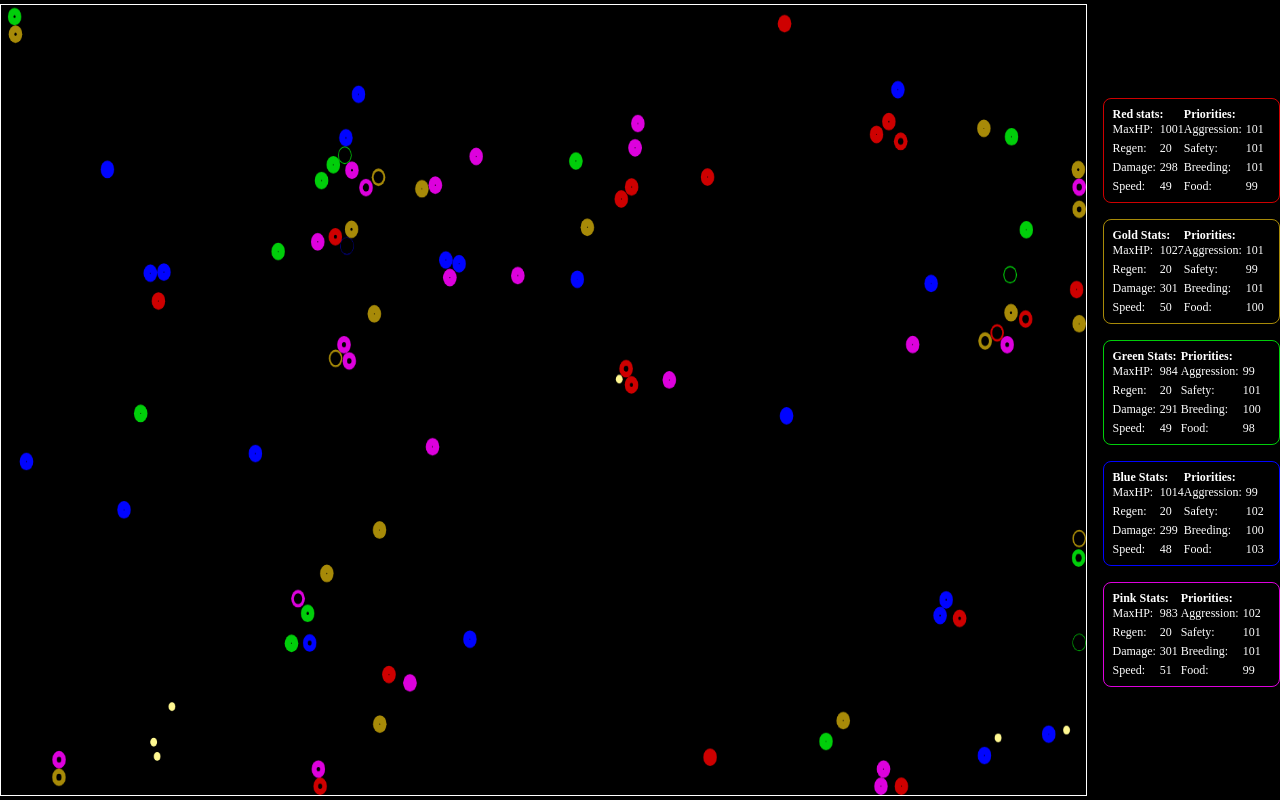
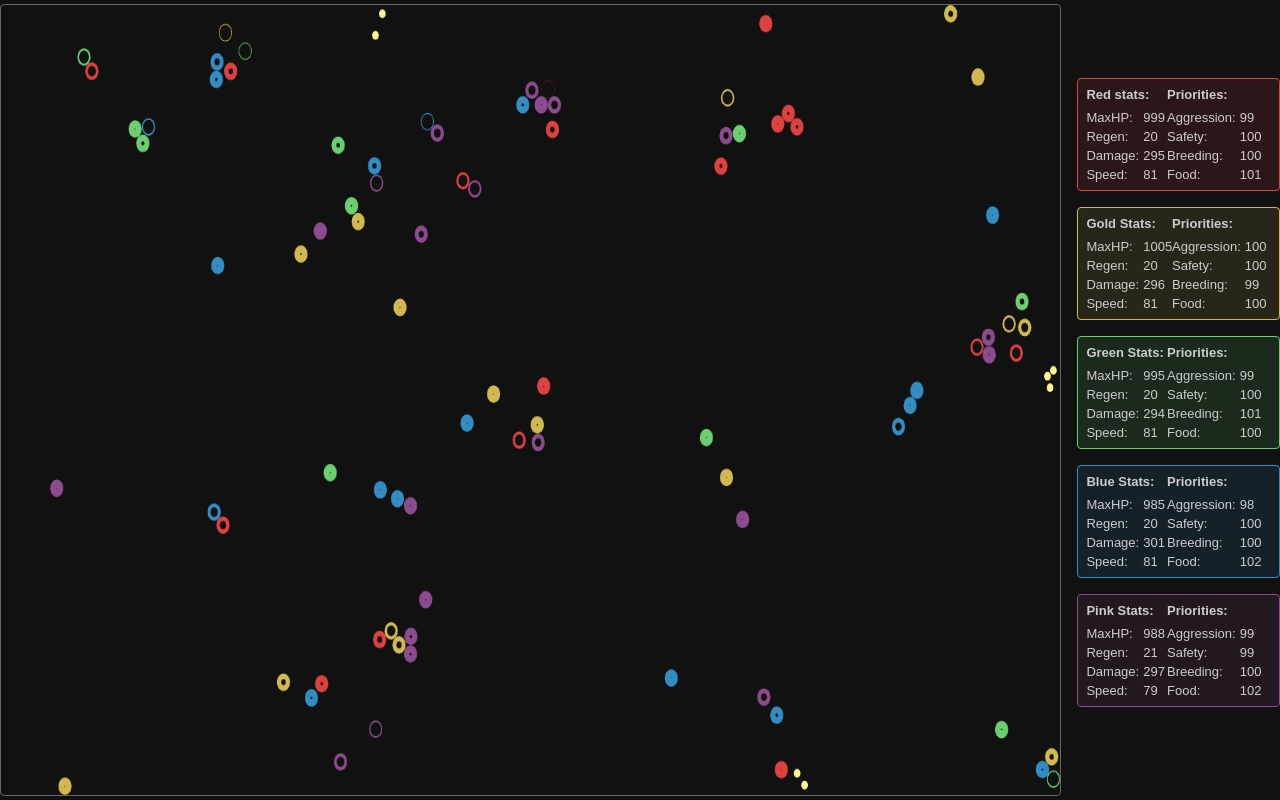
Before and after one commit to Alex-Rudoy/Evolution, a website built with webpack: page app/index.html in a window 1280 px wide. Built offline with nearby package versions, Linux system fonts and the light colour scheme.

Commit message:
balance changes and styling

```diff
--- a/app/scss/_general.scss
+++ b/app/scss/_general.scss
@@ -6,7 +6,7 @@
 
 html {
   scroll-behavior: smooth;
-  background-color: black;
+  background-color: #111;
 }
 
 .wrapper {
@@ -38,8 +38,9 @@ main {
 .game {
   width: 176vh;
   height: 99vh;
-  border: 1px solid white;
-  background-color: black;
+  border: 1px solid #666;
+  border-radius: 4px;
+  background-color: #111;
   position: relative;
 
   & canvas {
@@ -47,45 +48,3 @@ main {
     height: 100%;
   }
 }
-.infoContainer {
-  margin-left: 16px;
-  color: white;
-  display: flex;
-  flex-direction: column;
-  font-size: 12px;
-}
-
-.color {
-  display: flex;
-  flex-direction: row;
-  margin-bottom: 16px;
-  padding: 8px;
-  border-radius: 8px;
-
-  b {
-    margin-top: 16px;
-    margin-bottom: 8px;
-  }
-
-  &.red {
-    border: 1px solid #ce0000;
-  }
-  &.gold {
-    border: 1px solid #a78a08;
-  }
-  &.green {
-    border: 1px solid #00ce0a;
-  }
-  &.blue {
-    border: 1px solid #0004ff;
-  }
-  &.pink {
-    border: 1px solid #dd01dd;
-  }
-}
-
-.stats {
-  display: grid;
-  gap: 4px;
-  grid-template-columns: 1fr 1fr;
-}
--- /dev/null
+++ b/app/scss/_infotable.scss
@@ -0,0 +1,48 @@
+.infoContainer {
+  margin-left: 16px;
+  color: #ccc;
+  font-family: Arial, Helvetica, sans-serif;
+  display: flex;
+  flex-direction: column;
+  font-size: 13px;
+}
+
+.color {
+  display: flex;
+  flex-direction: row;
+  margin-bottom: 16px;
+  padding: 8px;
+  border-radius: 4px;
+
+  b {
+    display: block;
+    margin-bottom: 8px;
+  }
+
+  &.red {
+    border: 1px solid #df4040;
+    background-color: #df404020;
+  }
+  &.gold {
+    border: 1px solid #d1b950;
+    background-color: #d1b95020;
+  }
+  &.green {
+    border: 1px solid #6acf6f;
+    background-color: #6acf6f20;
+  }
+  &.blue {
+    border: 1px solid #328dc2;
+    background-color: #328dc220;
+  }
+  &.pink {
+    border: 1px solid #8d4b8f;
+    background-color: #8d4b8f20;
+  }
+}
+
+.stats {
+  display: grid;
+  gap: 4px;
+  grid-template-columns: 1fr 1fr;
+}
--- a/app/scss/main.scss
+++ b/app/scss/main.scss
@@ -1 +1,2 @@
 @import "./general";
+@import "./infotable";
--- a/app/ts/GameStateManager.ts
+++ b/app/ts/GameStateManager.ts
@@ -111,7 +111,9 @@ export default class GameStateManager {
       creature.fertility += secondsPassed * 15;
       creature.heal(creature.stats.regen * secondsPassed);
       creature.takeDamage((creature.age * 2 * secondsPassed * creature.stats.maxHP) / 1000);
-      creature.takeDamage(((creature.hunger / 2) * secondsPassed * creature.stats.maxHP) / 1000);
+      creature.takeDamage(
+        ((creature.hunger / 4) * (creature.stats.maxHP / 1000) + creature.hunger / 4) * secondsPassed
+      );
     });
   }
 
@@ -119,6 +121,7 @@ export default class GameStateManager {
     this.creatures = this.creatures.filter((creature) => {
       if (!creature.toDestroy) return true;
       if (creature.isAttacked) {
+        this.foods.push(new Food(creature));
         this.foods.push(new Food(creature));
         this.foods.push(new Food(creature));
         this.foods.push(new Food(creature));
@@ -132,7 +135,10 @@ export default class GameStateManager {
   everySecond() {
     if (this.totalTime > this.fullSeconds + 1) {
       this.fullSeconds++;
-      this.foods.push(new Food());
+      if (Math.random() + 0.3 > this.creatures.length / 100) {
+        // more population - less food
+        this.foods.push(new Food());
+      }
       this.creatures.push(new Creature({ allCreatures: this.creatures, spawnFactionId: this.fullSeconds % 5 }));
     }
   }
--- a/app/ts/classes/Creature.ts
+++ b/app/ts/classes/Creature.ts
@@ -42,7 +42,7 @@ export class Creature extends Entity {
       maxHP: 1000,
       regen: 20,
       damage: 300,
-      speed: 50,
+      speed: 80,
     };
     this.priorities = {
       aggression: 100,
@@ -70,6 +70,7 @@ export class Creature extends Entity {
             0
           ) / arrayToChooseFrom.length;
       });
+      this.hunger = arrayToChooseFrom.reduce((sum, creature) => sum + creature.hunger, 0) / arrayToChooseFrom.length;
       this.updateGameStats();
     }
 
@@ -79,8 +80,7 @@ export class Creature extends Entity {
       this.hunger = (parent1.hunger + parent2.hunger) / 2;
       Object.keys(this.stats).forEach((stat) => {
         this.stats[stat as keyof creatureStatsType] =
-          ((parent1.stats[stat as keyof creatureStatsType] + parent2.stats[stat as keyof creatureStatsType]) / 2) *
-          1.01;
+          (parent1.stats[stat as keyof creatureStatsType] + parent2.stats[stat as keyof creatureStatsType]) / 2;
       });
       Object.keys(this.priorities).forEach((priority) => {
         this.priorities[priority as keyof creaturePrioritiesType] =
@@ -105,15 +105,28 @@ export class Creature extends Entity {
   }
 
   mutate() {
-    Object.keys(this.stats).forEach((stat) => {
+    const randomMutationAmount = Math.random() * 0.2;
+
+    const statsList = Object.keys(this.stats);
+    const randomStat = statsList[Math.floor(Math.random() * statsList.length)];
+    this.stats[randomStat as keyof creatureStatsType] =
+      this.stats[randomStat as keyof creatureStatsType] * (1 + randomMutationAmount);
+
+    statsList.forEach((stat) => {
       this.stats[stat as keyof creatureStatsType] = Math.round(
-        this.stats[stat as keyof creatureStatsType] * (0.9 + Math.random() * 0.2)
-      ); // +- 10% for every stat
+        this.stats[stat as keyof creatureStatsType] * (1 - randomMutationAmount / 4)
+      ); // decrease all other stats to balance out
     });
-    Object.keys(this.priorities).forEach((priority) => {
+
+    const prioritiesList = Object.keys(this.priorities);
+    const randomPriority = prioritiesList[Math.floor(Math.random() * prioritiesList.length)];
+    this.priorities[randomPriority as keyof creaturePrioritiesType] =
+      this.priorities[randomPriority as keyof creaturePrioritiesType] * (1 + randomMutationAmount);
+
+    prioritiesList.forEach((priority) => {
       this.priorities[priority as keyof creaturePrioritiesType] = Math.round(
-        this.priorities[priority as keyof creaturePrioritiesType] * (0.9 + Math.random() * 0.2)
-      ); // +- 10% for every priority
+        this.priorities[priority as keyof creaturePrioritiesType] * (1 - randomMutationAmount / 4)
+      ); // decrease all other priorities to balance out
     });
   }
 
@@ -128,7 +141,7 @@ export class Creature extends Entity {
       Math.PI * 2,
       true
     );
-    ctx.fillStyle = "black";
+    ctx.fillStyle = "#111";
     ctx.fill();
     ctx.closePath();
   }
@@ -147,21 +160,22 @@ export class Creature extends Entity {
       {
         name: "breed",
         value: closestFertileAlly
-          ? (this.fertility * this.priorities.breeding) / this.getRelativePositionTo(closestFertileAlly).distance
+          ? (this.fertility * (this.priorities.breeding / 100) ** 3) /
+            this.getRelativePositionTo(closestFertileAlly).distance
           : 0,
         proposedAngle: this.getRelativePositionTo(closestFertileAlly).angle,
       },
       {
         name: "eat",
         value: closestFood
-          ? (this.hunger * this.priorities.food) / this.getRelativePositionTo(closestFood).distance
+          ? (this.hunger * (this.priorities.food / 100) ** 3) / this.getRelativePositionTo(closestFood).distance
           : 0,
         proposedAngle: this.getRelativePositionTo(closestFood).angle,
       },
       {
         name: "attack",
         value: closestEnemy
-          ? (((this.currentHP / closestEnemy.currentHP) * this.priorities.aggression * 50) /
+          ? (((this.currentHP / closestEnemy.currentHP) * (this.priorities.aggression / 100) ** 3 * 50) /
               this.getRelativePositionTo(closestEnemy).distance) *
             this.faction.coefficients[closestEnemy.faction.name]
           : 0,
@@ -170,7 +184,7 @@ export class Creature extends Entity {
       {
         name: "run",
         value: closestEnemy
-          ? ((closestEnemy.currentHP / this.currentHP) * this.priorities.safety * 50) /
+          ? ((closestEnemy.currentHP / this.currentHP) * (this.priorities.safety / 100) ** 3 * 50) /
             this.getRelativePositionTo(closestEnemy).distance /
             this.faction.coefficients[closestEnemy.faction.name]
           : 0,
@@ -209,7 +223,7 @@ export class Creature extends Entity {
     this.isAttacked = true;
     this.attackedTimeout = setTimeout(() => {
       this.isAttacked = false;
-    }, 300);
+    }, 1000);
   }
 
   heal(hp: number) {
--- a/app/ts/factions.ts
+++ b/app/ts/factions.ts
@@ -3,7 +3,7 @@ import { factionType } from "./types";
 export const red: factionType = {
   id: 1,
   name: "red",
-  color: "#ce0000",
+  color: "#df4040",
   coefficients: {
     red: 1,
     gold: 1.2,
@@ -16,7 +16,7 @@ export const red: factionType = {
 export const gold: factionType = {
   id: 2,
   name: "gold",
-  color: "#a78a08",
+  color: "#d1b950",
   coefficients: {
     red: 0.8,
     gold: 1,
@@ -29,7 +29,7 @@ export const gold: factionType = {
 export const green: factionType = {
   id: 3,
   name: "green",
-  color: "#00ce0a",
+  color: "#6acf6f",
   coefficients: {
     red: 0.9,
     gold: 0.8,
@@ -42,7 +42,7 @@ export const green: factionType = {
 export const blue: factionType = {
   id: 4,
   name: "blue",
-  color: "#0004ff",
+  color: "#328dc2",
   coefficients: {
     red: 1.1,
     gold: 0.9,
@@ -55,7 +55,7 @@ export const blue: factionType = {
 export const pink: factionType = {
   id: 5,
   name: "pink",
-  color: "#dd01dd",
+  color: "#8d4b8f",
   coefficients: {
     red: 1.2,
     gold: 1.1,
```
